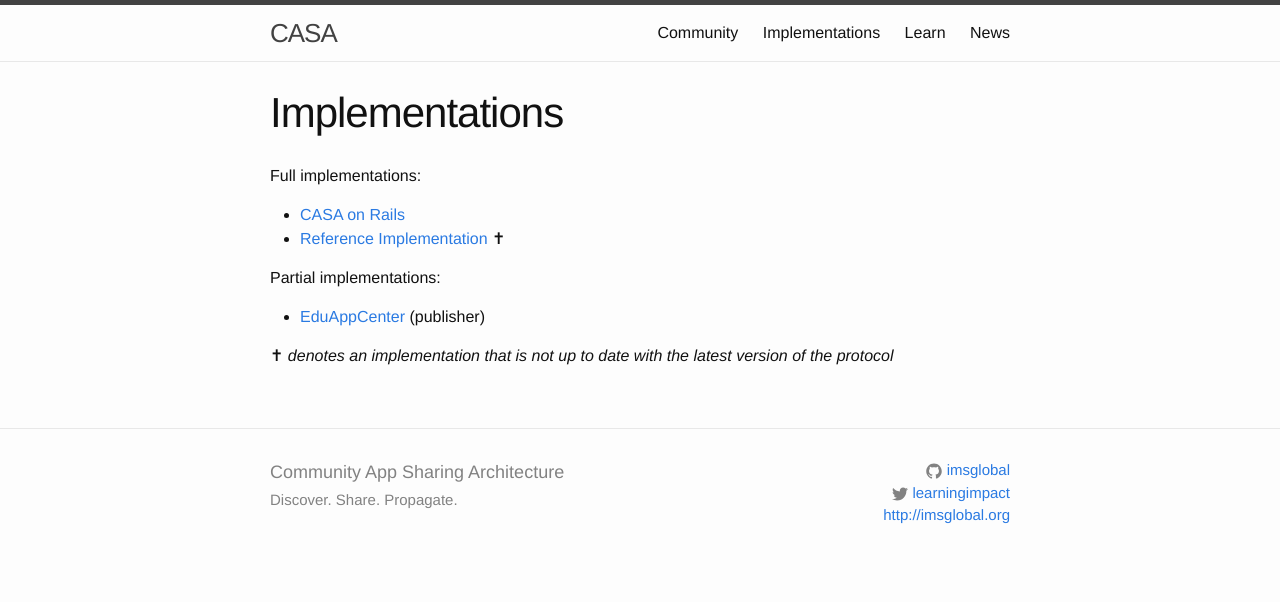
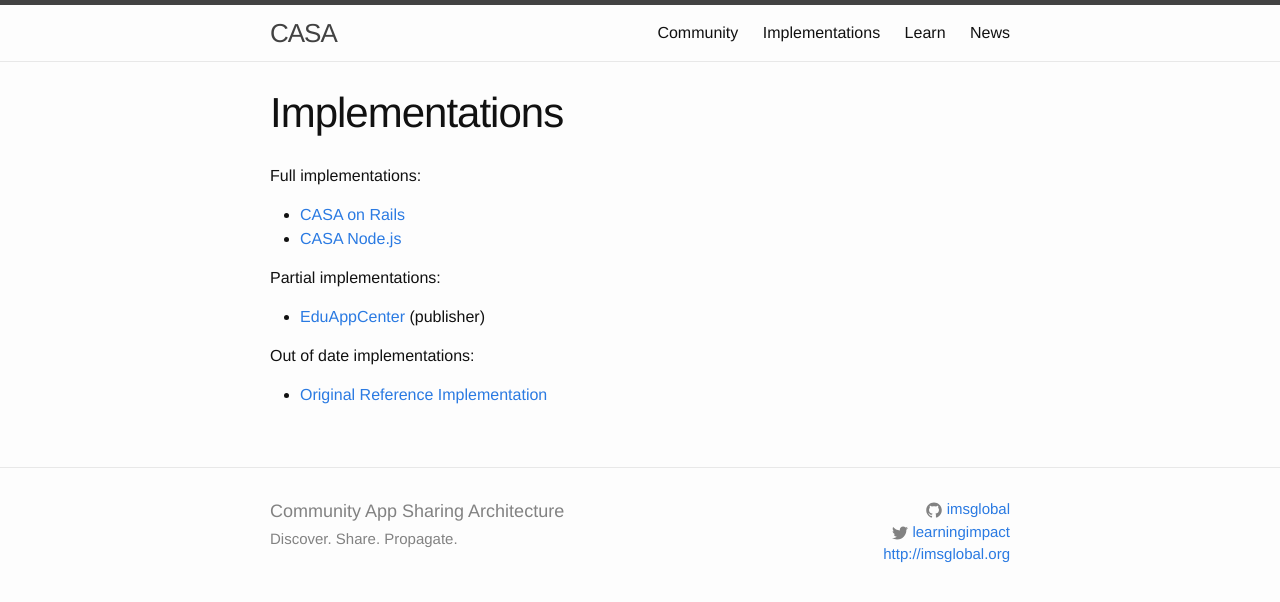
Before and after one commit to spolyak/casa, a Jekyll site: the page built from implementations.md, in a window 1280 px wide. Shown: the top 602 px of the page. Built offline with Jekyll 4.4.1, drawn with Linux system fonts in a browser that asks for light colours.

Commit message:
Fix #1 - Add Paul Gray's Node.js implementation to list

```diff
--- a/implementations.md
+++ b/implementations.md
@@ -7,10 +7,12 @@
 Full implementations:
 
 * [CASA on Rails](casa-on-rails)
-* [Reference Implementation](reference) ✝
+* [CASA Node.js](casa-nodejs)
 
 Partial implementations:
 
 * [EduAppCenter](edu_app_center) (publisher)
 
-✝ *denotes an implementation that is not up to date with the latest version of the protocol*
+Out of date implementations:
+
+* [Original Reference Implementation](reference)
```
Also changed, not shown: implementations/casa-nodejs.md (added, +11 -0 lines).
